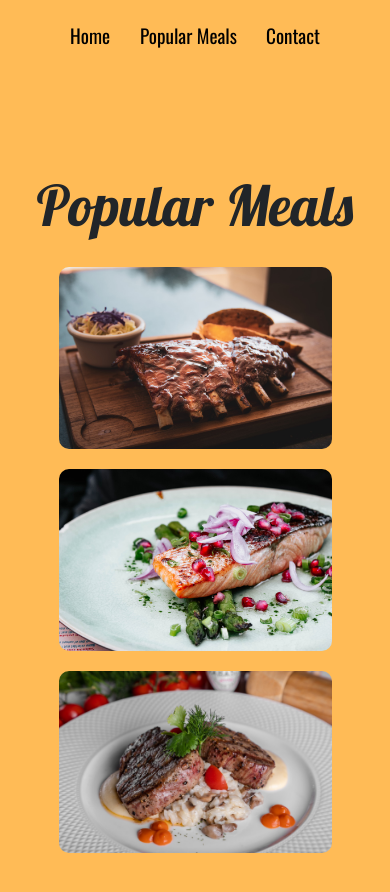
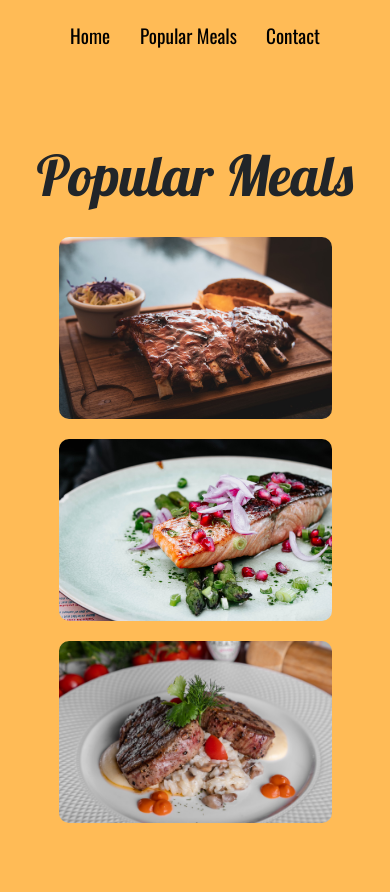
Before and after one commit to tom318267/delectable, a React (Create React App) app: page /popular in a window 390 px wide. Shown: the top 892 px of the page. Built offline with nearby package versions, Linux system fonts and the light colour scheme; no server answers.

Commit message:
adjust popular meals

```diff
--- a/src/components/PopularMeals/PopularMeals.scss
+++ b/src/components/PopularMeals/PopularMeals.scss
@@ -1,5 +1,9 @@
 .PopularMeals {
   margin: 100px 0;
+
+  @media screen and (max-width: 425px) {
+    margin: 70px 0;
+  }
   .popular-back {
     display: flex;
     font-family: "Oswald", sans-serif;
```
